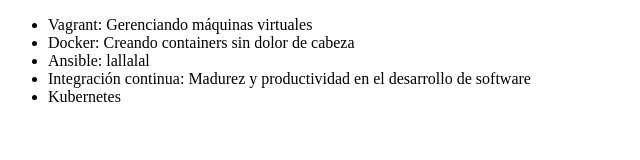
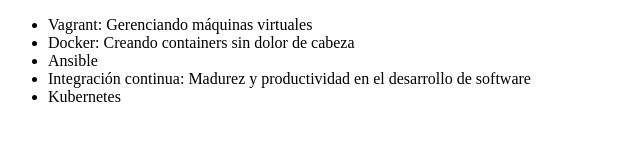
Before and after one commit to florenciamorisse/git-de-oracle, a plain HTML site: page index.html in a window 1280 px wide. Shown: the full height of the page, 0-640 px from the left. Drawn offline with Linux system fonts and the light colour scheme.

Commit message:
Revert "cambiando nombre a lalla"
This reverts commit f49813221c020464da0ea22c70e8378edc3b266d.

```diff
--- a/index.html
+++ b/index.html
@@ -10,7 +10,7 @@
     <ul>
         <li>Vagrant: Gerenciando máquinas virtuales</li>
         <li>Docker: Creando containers sin dolor de cabeza</li>
-        <li>Ansible: lallalal</li>
+        <li>Ansible</li>
         <li>Integración continua: Madurez y productividad en el desarrollo de software</li>
         <li>Kubernetes</li>
     </ul>
```
